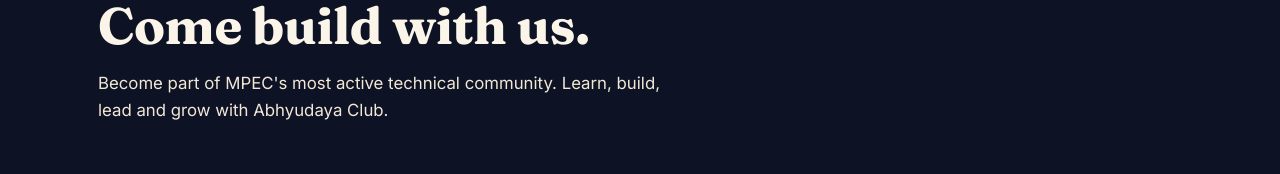
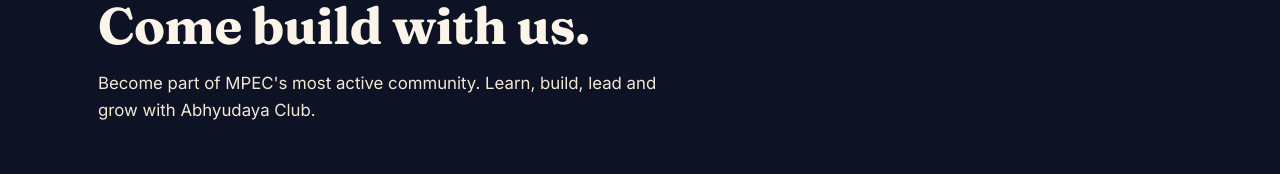
Before and after one commit to viraatt/abhyudaya, a React (Vite) app: page /contact in a window 1280 px wide. Shown: the part 196-370 px from the top of the page. Built offline with nearby package versions, Linux system fonts and the light colour scheme.

Commit message:
Fixed text in /contact

```diff
--- a/src/pages/Contact.jsx
+++ b/src/pages/Contact.jsx
@@ -8,7 +8,7 @@
       <PageHero
         eyebrow="Get in touch"
         title="Come build with us."
-        lede="Become part of MPEC's most active technical community. Learn, build, lead and grow with Abhyudaya Club."
+        lede="Become part of MPEC's most active  community. Learn, build, lead and grow with Abhyudaya Club."
       />
 
       <section className="section">
```
